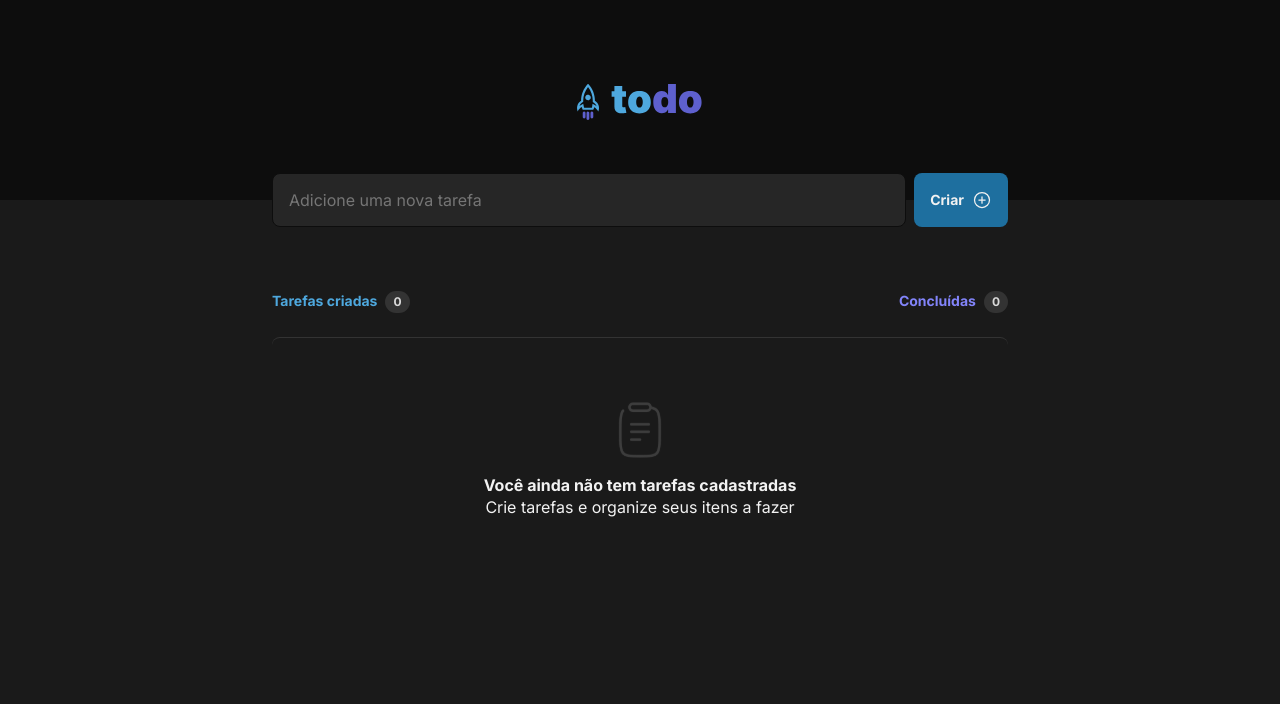
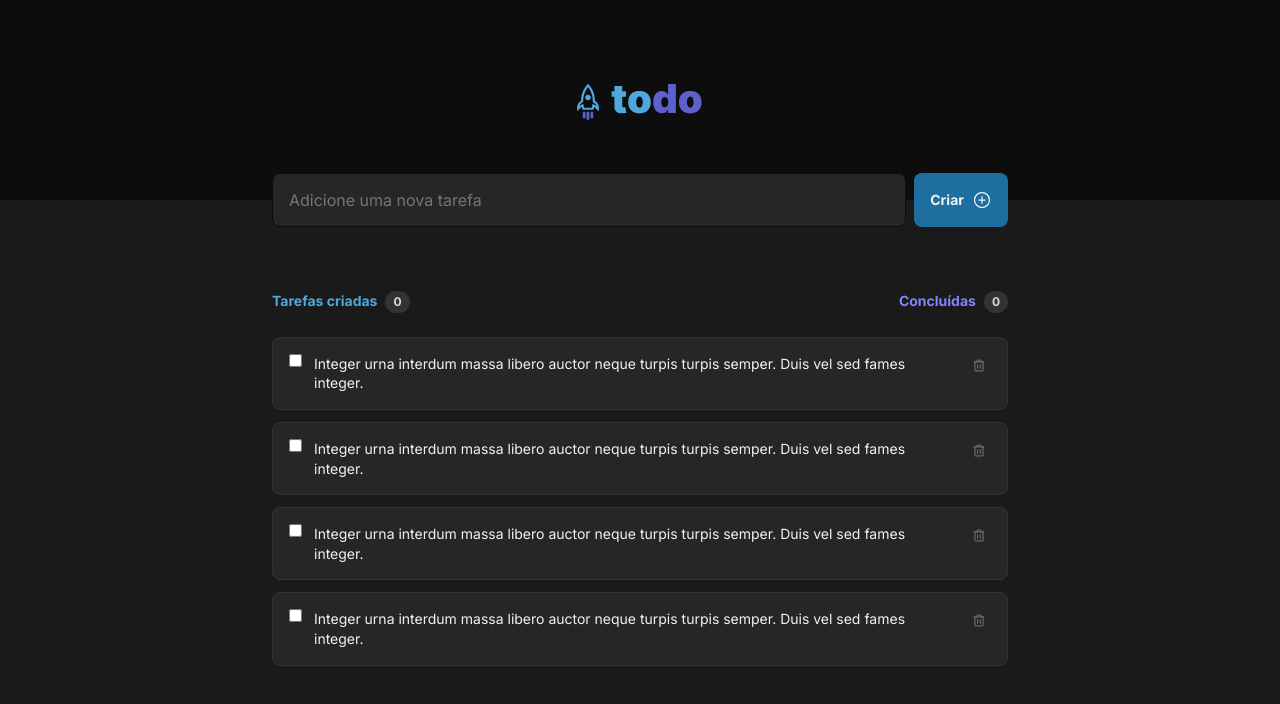
Before and after one commit to PabloXT14/Ignite-Todo, a React (Vite) app: page / in a window 1280 px wide. Shown: the top 704 px of the page. Built offline with nearby package versions, Linux system fonts and the light colour scheme.

Commit message:
feat: implementing Task Component

```diff
--- /dev/null
+++ b/src/components/Task/index.tsx
@@ -0,0 +1,14 @@
+import { Trash } from 'phosphor-react';
+import styles from './styles.module.css';
+
+export function Task() {
+    return (
+        <div className={styles.container}>
+            <input type="checkbox" />
+            <p className={styles.content}>
+                Integer urna interdum massa libero auctor neque turpis turpis semper. Duis vel sed fames integer.
+            </p>
+            <Trash size={24}/>
+        </div>
+    );
+}
--- /dev/null
+++ b/src/components/Task/styles.module.css
@@ -0,0 +1,33 @@
+.container {
+    display: flex;
+    align-items: flex-start;
+    gap: 0.75rem;
+    width: 100%;
+    background: var(--gray-500);
+    border: 1px solid var(--gray-400);
+    border-radius: 8px;
+    padding: 1rem;
+}
+
+.container + .container {
+    margin-top: 0.75rem;
+}
+
+.content {
+    flex: 1;
+    font-size: 0.875rem;
+    font-weight: 400;
+    line-height: 1.4;
+
+    color: var(--gray-100);
+    /* background: blue; */
+}
+
+.container input[type="checkbox"] {
+    /* visibility: hidden; */
+}
+
+.container svg {
+    padding: 0.3rem;
+    color: var(--gray-300);
+}
--- a/src/components/TaskList/index.tsx
+++ b/src/components/TaskList/index.tsx
@@ -1,10 +1,25 @@
 import { PlusCircle } from 'phosphor-react';
-import { FormEvent } from 'react';
+import { FormEvent, useState } from 'react';
+import { v4 as uuidv4 } from 'uuid';
 import Clipboard from '../../assets/Clipboard.svg';
+import { Task } from '../Task';
 
 import styles from './styles.module.css';
 
+interface Task {
+    id: string;
+    content: string;
+    done: boolean;
+}
+
 export function TaskList() {
+    const [tasks, setTasks] = useState<Task[]>([
+        {id: uuidv4(), content: 'Item 1', done: false},
+        {id: uuidv4(), content: 'Item 2', done: false},
+        {id: uuidv4(), content: 'Item 3', done: false},
+        {id: uuidv4(), content: 'Item 4', done: false},
+    ]);
+
 
     function handleCreateNewTask(event: FormEvent) {
         event.preventDefault();
@@ -30,15 +45,19 @@ export function TaskList() {
                     </div>
                 </div>
 
+                {(tasks.length <= 0) ? (
                     <div className={styles.warningContainer}>
                         <img src={Clipboard} alt="Imagem de caderneta" />
                         <strong>Você ainda não tem tarefas cadastradas</strong>
                         <span>Crie tarefas e organize seus itens a fazer</span>
                     </div>
-
+                ) : (
                     <div className={styles.listTasks}>
-
+                        {tasks.map(task => (
+                            <Task key={task.id}/>
+                        ))}
                     </div>
+                )}
             </div>
         </div>
     )
--- a/src/components/TaskList/styles.module.css
+++ b/src/components/TaskList/styles.module.css
@@ -9,7 +9,6 @@
 }
 
 /* ===== FORM ===== */
-
 .form {
     width: 100%;
     height: 3.375rem;
@@ -123,7 +122,7 @@
 }
 
 .listTasks {
-
+    margin-bottom: 17.62rem;
 }
 
 /* ===== RESPONSIVIDADE ===== */
--- a/src/global.css
+++ b/src/global.css
@@ -25,7 +25,7 @@
 
 :focus {
     outline: transparent;
-    box-shadow: 0 0 0 2px var(--purple-900);
+    box-shadow: 0 0 0 1px var(--purple-900);
 }
 
 body {
@@ -33,9 +33,23 @@ body {
     color: var(--gray-100);
 }
 
+body::-webkit-scrollbar {
+    width: 6px;
+}
+
+body::-webkit-scrollbar-track {
+    background: transparent;
+}
+
+body::-webkit-scrollbar-thumb {
+    border-radius: 3px;
+    background: var(--gray-400);
+}
+
 button {
     cursor: pointer;
 }
+
 
 @media (max-width: 1080px) {
     body {
```
Lines whose indentation alone changed are shown as unchanged.
